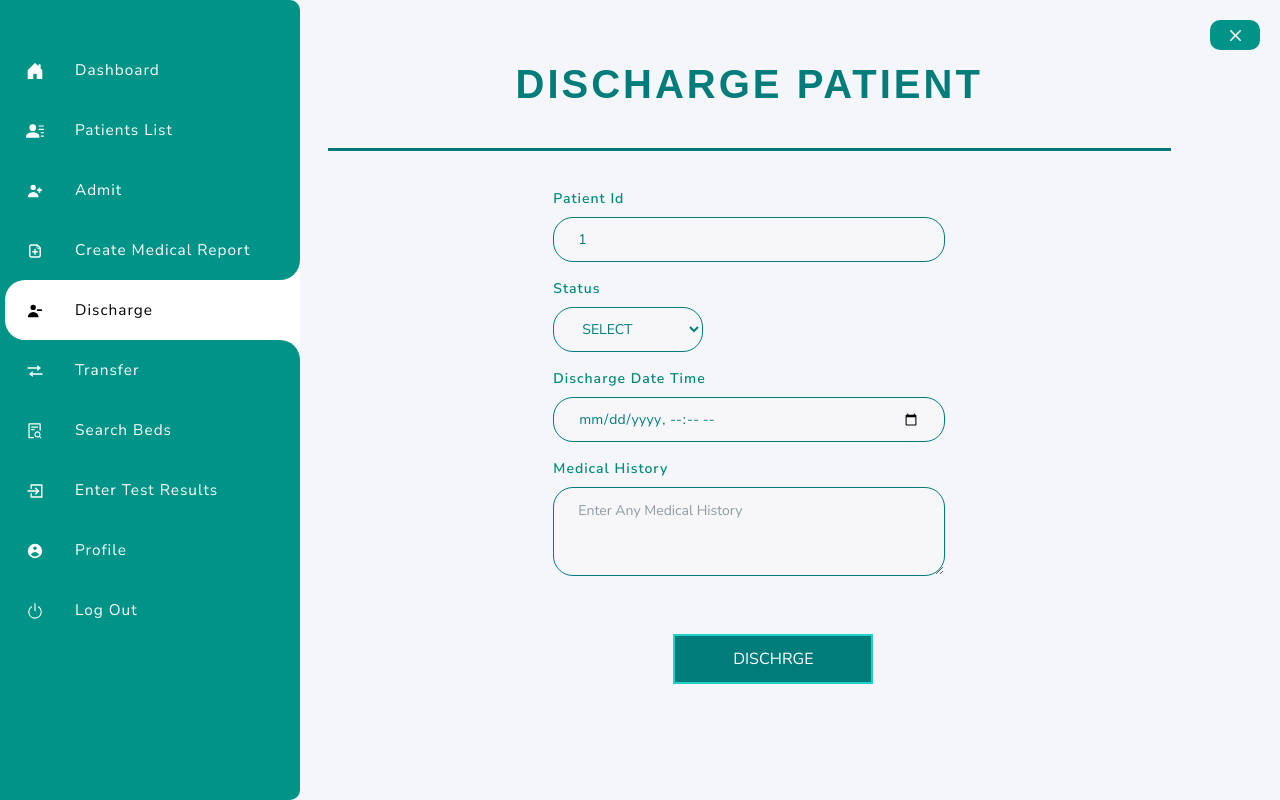
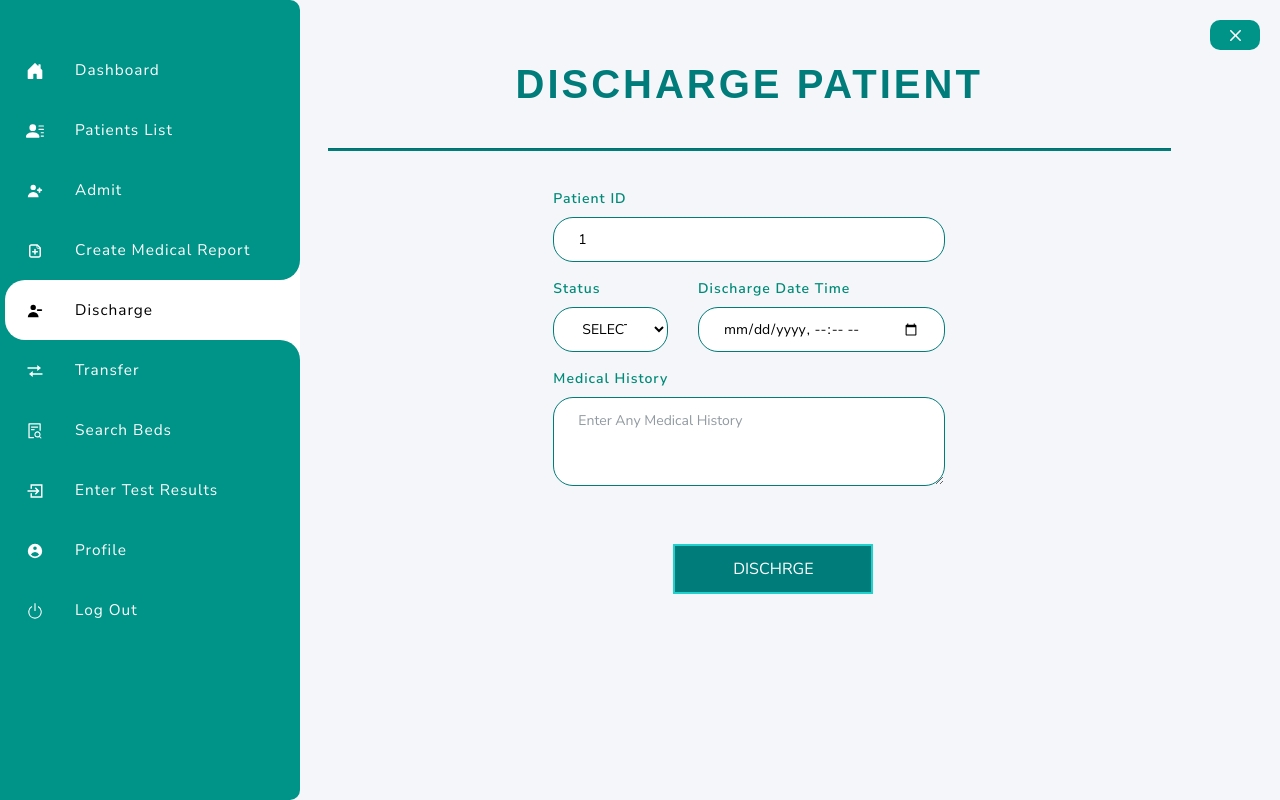
Before and after one commit to SEP-G11/Covid-Patient-tracker--frontend, a React (Create React App) app: page /doctor/discharge/1 in a window 1280 px wide. Built offline with nearby package versions, Linux system fonts and the light colour scheme; sample sign-in values are in the browser's storage; what @react-pdf/renderer would draw is missing.

Commit message:
doc discharge patient css mod

```diff
--- /dev/null
+++ b/src/screens/Doctor_screens/DoctorDischargePatientScreen.css
@@ -0,0 +1,34 @@
+.ddps__hr{
+    color: white;
+    background-color: #007c7a;
+    height: 2px;
+}
+
+.ddps__title{
+    font-family: "Arial";
+    text-align: center;
+    color: #007c7a;
+    font-size: 40px;
+    padding-left: -50px;
+    padding-top: 60px;
+}
+
+.ddps__formLabel{
+    color: #008A77;
+    font-weight: bold;
+}
+
+.ddps__formControl{
+    border-radius: 20px;
+    border-width: 1px;
+    border-color: #007c7a;
+    border-style: solid;
+    color: black;
+    outline: #913163;
+    background-color: white;
+}
+
+.ddps__formControl:focus{
+    background-color: white;
+    color: black;
+}
--- a/src/screens/Doctor_screens/DoctorDischargePatientScreen.js
+++ b/src/screens/Doctor_screens/DoctorDischargePatientScreen.js
@@ -7,7 +7,7 @@ import Loader from "../../components/Loader";
 import FormContainer from "../../components/FormContainer";
 import { discharge } from "../../actions/patientActions";
 import DoctorSideNav from "./DoctorSideNav";
-
+import './DoctorDischargePatientScreen.css';
 
 const DoctorDischargePatientScreen = ({ match, history }) => {
 
@@ -51,15 +51,9 @@ const DoctorDischargePatientScreen = ({ match, history }) => {
           <Col sm={3}>    <DoctorSideNav from='discharge'/></Col>
           <Col sm={8} >
             <Row>
-            <Col sm={12}><h1 style={{ fontFamily: "arial", textAlign: "center", color: "#007c7a", fontSize: "40px", paddingLeft: "-50px", paddingTop: "60px" }}> Discharge Patient</h1> </Col>
+              <Col sm={12}><h1 className='ddps__title'> Discharge Patient</h1> </Col>
             </Row>
-          <hr
-            style={{
-              color: "white",
-              backgroundColor: "#007c7a",
-              height: 2,
-            }}
-          />
+            <hr className='ddps__hr'/>
             <br />
 
 
@@ -73,14 +67,14 @@ const DoctorDischargePatientScreen = ({ match, history }) => {
                 <Row>
                   <Col>
                     <Form.Group controlId="id">
-                    <Form.Label style={{ color: "#008A77", fontWeight: "bold" }}>Patient Id</Form.Label>
+                      <Form.Label className='ddps__formLabel'>Patient ID</Form.Label>
                       <Form.Control
                           type="text"
-                      placeholder="Enter PatientId"
+                          placeholder="Enter Patient ID"
                           value={patient_id}
                           onChange={(e) => setId(e.target.value)}
-                      style={{ borderRadius: "20px", borderWidth: "1px", borderColor: "#007c7a", borderStyle: "solid", color: "#007c7a", outline: "#913163" }}
-                    ></Form.Control>
+                          className='ddps__formControl'>
+                      </Form.Control>
                     </Form.Group>
                   </Col>
 
@@ -90,9 +84,9 @@ const DoctorDischargePatientScreen = ({ match, history }) => {
                 <Row>
                   <Col>
                     <Form.Group controlId="status">
-                    <Form.Label style={{ color: "#008A77", fontWeight: "bold" }}>Status</Form.Label>
+                      <Form.Label className='ddps__formLabel'>Status</Form.Label>
                       <br />
-                    <select className="form-control" value={status} name="status" style={{ borderRadius: "20px", width: "150px", borderWidth: "1px", borderColor: "#007c7a", borderStyle: "solid", color: "#007c7a", outline: "#913163" }} onChange={(e) => setStatus(e.target.value)}>
+                      <select className="form-control ddps__formControl" value={status} name="status" onChange={(e) => setStatus(e.target.value)}>
                         <option >SELECT</option>
                         <option value="Dead">Dead</option>
                         <option value="Recovered">Recovered</option>
@@ -103,14 +97,14 @@ const DoctorDischargePatientScreen = ({ match, history }) => {
                   </Col>
                   <Col>
                     <Form.Group controlId="dischargeDateTime">
-                    <Form.Label style={{ color: "#008A77", fontWeight: "bold" }}>Discharge Date Time</Form.Label>
+                      <Form.Label className='ddps__formLabel'>Discharge Date Time</Form.Label>
                       <Form.Control
                           type="datetime-local"
                           placeholder="Enter Discharge Date Time"
                           value={discharged_at}
                           onChange={(e) => setDischargeDateTime(e.target.value)}
-                      style={{ borderRadius: "20px", borderWidth: "1px", borderColor: "#007c7a", borderStyle: "solid", color: "#007c7a", outline: "#913163" }}
-                    ></Form.Control>
+                          className='ddps__formControl'>
+                      </Form.Control>
                     </Form.Group>
 
                   </Col>
@@ -118,7 +112,7 @@ const DoctorDischargePatientScreen = ({ match, history }) => {
 
 
                 <Form.Group controlId="description">
-                <Form.Label style={{ color: "#008A77", fontWeight: "bold" }}>Medical History</Form.Label>
+                  <Form.Label className='ddps__formLabel'>Medical History</Form.Label>
                   <Form.Control
                       as="textarea"
                       rows="3"
@@ -126,9 +120,9 @@ const DoctorDischargePatientScreen = ({ match, history }) => {
                       placeholder="Enter Any Medical History"
                       value={description}
                       onChange={(e) => setMedicalHistory(e.target.value)}
-                  style={{ borderRadius: "20px", borderWidth: "1px", borderColor: "#007c7a", borderStyle: "solid", color: "#007c7a", outline: "#913163" }}
-
-                ></Form.Control>     </Form.Group>
+                      className='ddps__formControl'>
+                  </Form.Control>
+                </Form.Group>
 
                 <br /><br />
                 <div style={{ paddingLeft: "120px" }}>
```
Lines whose indentation alone changed are shown as unchanged.
